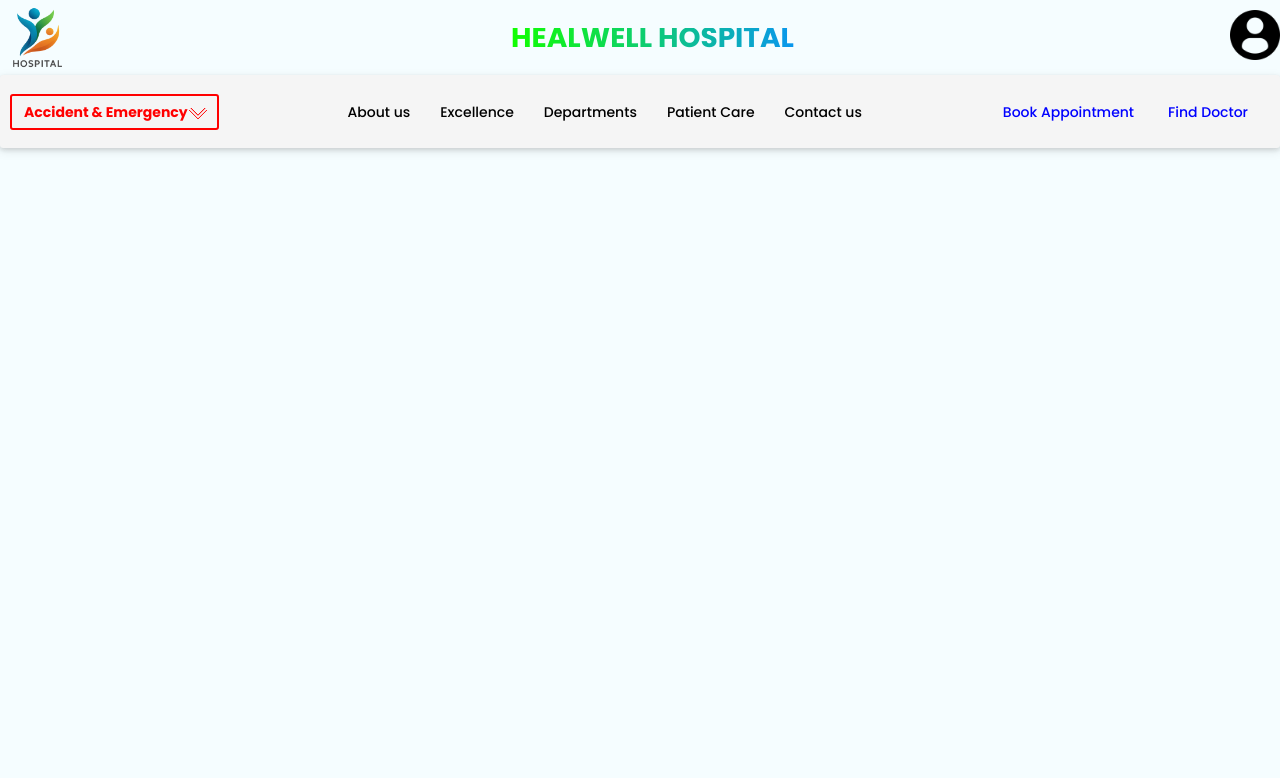
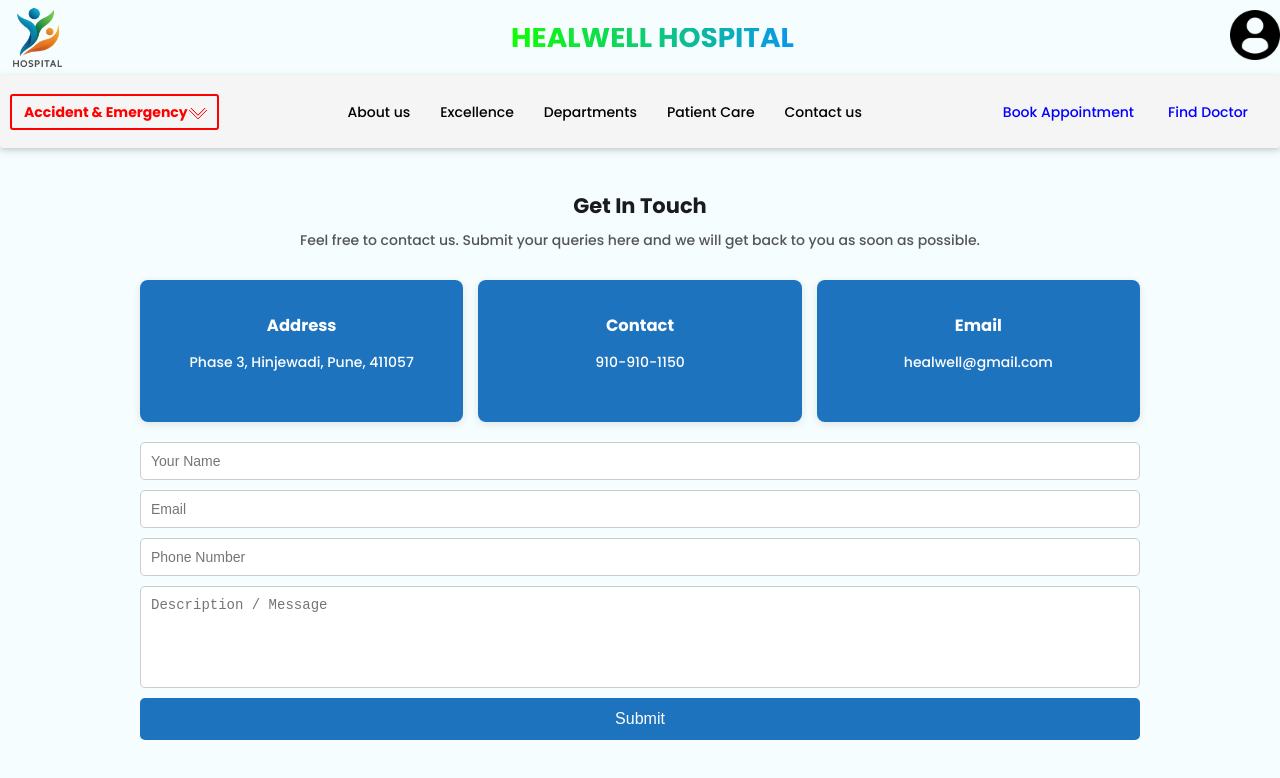
Before and after one commit to VENKATRAMANI-R/Healthcare-Appointment-Management-System, an Angular app: page /contact-us in a window 1280 px wide. Before the commit this address led to /. Shown: the top 778 px of the page. Built offline with nearby package versions, Linux system fonts and the light colour scheme.

Commit message:
AmarSri's Contact Us

```diff
--- a/src/app/app.html
+++ b/src/app/app.html
@@ -37,7 +37,7 @@
                 <a class="nav-elements" href="#">Excellence</a>
                 <a class="nav-elements" routerLink="/departments">Departments</a>
                 <a class="nav-elements" href="#">Patient Care</a>
-                <a class="nav-elements" href="#">Contact us</a>
+                <a class="nav-elements" routerLink="/contact-us">Contact us</a>
             </span>
 
             <span>
--- a/src/app/app.routes.ts
+++ b/src/app/app.routes.ts
@@ -5,6 +5,7 @@ import { FindDoctors } from './find-doctors/find-doctors';
 import { LandingPage } from './landing-page/landing-page';
 import { AboutUs } from './about-us/about-us';
 import { Departments } from './departments/departments';
+import { ContactUs } from './contact-us/contact-us';
 
 export const routes: Routes = [
     {
@@ -27,5 +28,10 @@ export const routes: Routes = [
     {
         path: 'departments',
         component: Departments
+    },
+    {
+        path: 'contact-us',
+        component: ContactUs
+
     }
 ];
--- /dev/null
+++ b/src/app/contact-us/contact-us.css
@@ -0,0 +1,94 @@
+body {
+    font-family: Arial, sans-serif;
+    margin: 0;
+    padding: 0;
+    background: #f9f9f9;
+}
+
+.container {
+    width: 90%;
+    max-width: 1000px;
+    margin: auto;
+    padding: 20px;
+}
+
+h2 {
+    text-align: center;
+    margin-bottom: 5px;
+}
+
+p {
+    text-align: center;
+    color: #555;
+    margin-bottom: 30px;
+}
+
+.info-boxes p{
+    text-align: center;
+    color: white;
+    margin-bottom: 30px;
+}
+
+.info-boxes {
+    display: flex;
+    justify-content: space-between;
+    gap: 15px;
+    flex-wrap: wrap;
+    margin-bottom: 20px;
+
+}
+
+.box {
+    flex: 1;
+    min-width: 200px;
+    padding: 20px;
+    border-radius: 8px;
+    background: #fff;
+    box-shadow: 0px 2px 8px rgba(0,0,0,0.1);
+    text-align: center;
+}
+
+.box.blue {
+    background: #1e73be;
+    color: #fff;
+}
+
+iframe {
+    width: 100%;
+    height: 250px;
+    border: 0;
+    border-radius: 8px;
+    margin-bottom: 20px;
+}
+
+form {
+    display: flex;
+    flex-direction: column;
+    gap: 10px;
+}
+
+input, textarea {
+    padding: 10px;
+    border-radius: 5px;
+    border: 1px solid #ccc;
+    font-size: 14px;
+}
+
+textarea {
+    resize: none;
+    height: 80px;
+}
+
+button {
+    background: #1e73be;
+    color: white;
+    border: none;
+    padding: 12px;
+    font-size: 16px;
+    border-radius: 5px;
+    cursor: pointer;
+}
+
+button:hover {
+    background: #155a91;
+}
--- /dev/null
+++ b/src/app/contact-us/contact-us.html
@@ -0,0 +1,36 @@
+<div class="container">
+    <h2>Get In Touch</h2>
+    <p>Feel free to contact us. Submit your queries here and we will get back to you as soon as possible.</p>
+
+    <div class="info-boxes">
+        <div class="box blue">
+            <h3>Address</h3>
+            <p>{{ address }}</p>
+        </div>
+        <div class="box blue">
+            <h3>Contact</h3>
+            <p>{{ phone }}</p>
+        </div>
+        <div class="box blue">
+            <h3>Email</h3>
+            <p>{{ email }}</p>
+        </div>
+    </div>
+    <form (ngSubmit)="onSubmit()" [formGroup]="contactForm">
+        <input type="text" placeholder="Your Name" formControlName="yourname" >
+        <input type="email" placeholder="Email" formControlName="email" >
+        <input type="tel" placeholder="Phone Number" formControlName="phoneNumber" >
+        <textarea placeholder="Description / Message" formControlName="message"></textarea>
+
+        <button type="submit">Submit</button>
+    </form>
+    <!-- Success Message -->
+    <div *ngIf="submitted" style="color: green; margin-bottom: 10px;">
+    ✅ Thank you for contacting us. We will get back to you soon!
+    </div>
+
+
+    <div *ngIf="formError" style="color: red; margin-bottom: 10px;">
+    ⚠️ Please fill out all fields correctly before submitting.
+    </div>
+</div>
--- /dev/null
+++ b/src/app/contact-us/contact-us.ts
@@ -0,0 +1,41 @@
+import { CommonModule } from '@angular/common';
+import { Component } from '@angular/core';
+import { FormControl, FormGroup, FormsModule, NgForm, ReactiveFormsModule, Validators } from '@angular/forms';
+import { MatDialog } from '@angular/material/dialog';
+// import { AlertModule } from './_alert';
+@Component({
+  selector: 'app-contact-us',
+  imports: [ReactiveFormsModule, FormsModule,CommonModule],
+  templateUrl: './contact-us.html',
+  styleUrl: './contact-us.css'
+})
+export class ContactUs {
+    address = "Phase 3, Hinjewadi, Pune, 411057";
+  phone = "910-910-1150";
+  email = "healwell@gmail.com";
+  contactForm = new FormGroup({
+    yourname: new FormControl("", [Validators.required, Validators.minLength(2)]),
+    email: new FormControl("", [Validators.required, Validators.email]),
+    phoneNumber: new FormControl("", [Validators.required, Validators.pattern(/^[0-9]{10}$/)]),
+    message: new FormControl("", [Validators.required, Validators.minLength(10)])
+  });
+
+  submitted = false;
+  formError = false;
+
+  onSubmit() {
+  this.submitted = false;
+  this.formError = false;
+    this.submitted = true;
+    this.contactForm.reset();
+  if (this.contactForm.valid) {
+    this.submitted = true;
+    this.contactForm.reset();
+  } else {
+    this.formError = true;
+  }
+}
+constructor(private dialog: MatDialog) {}
+
+
+}
```
Also changed, not shown: 1 other file (tests, documents, lock files or other folders).
